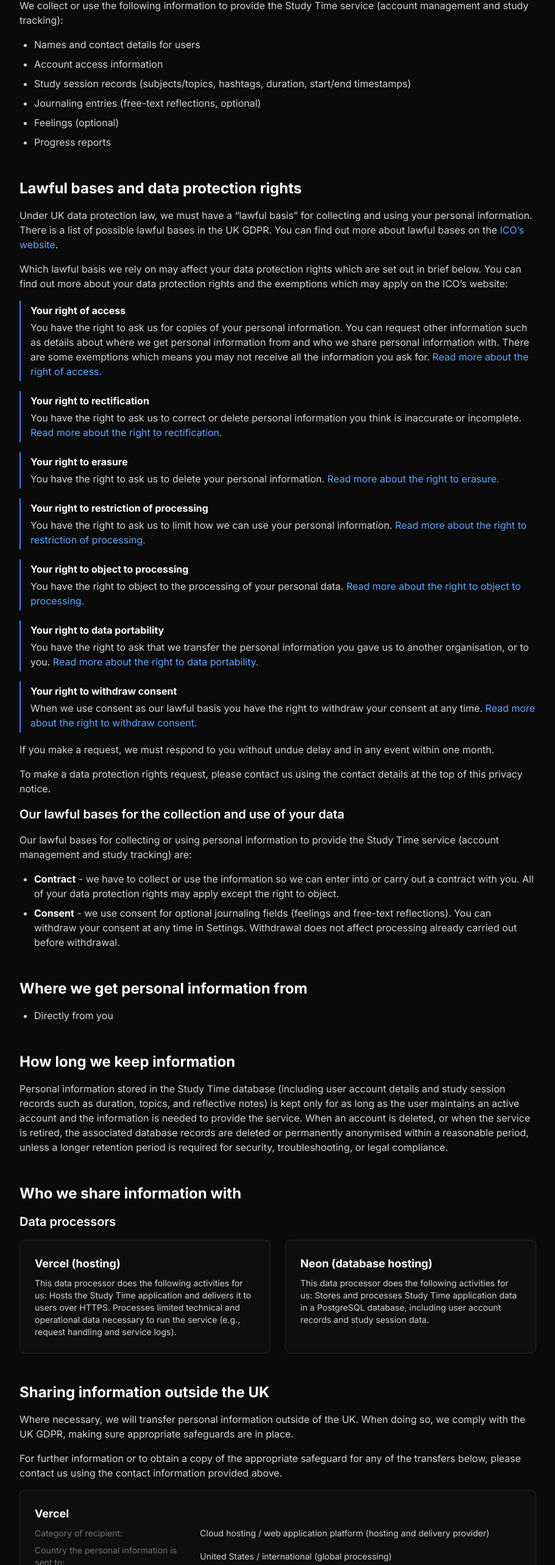
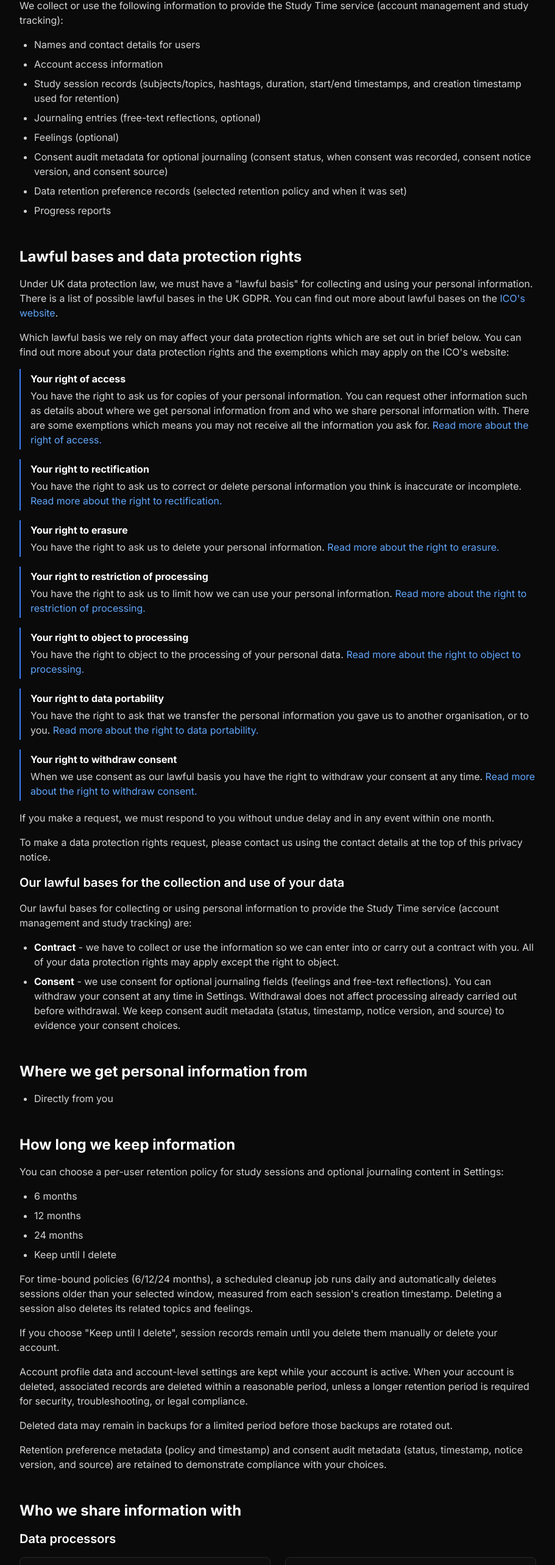
Before and after one commit to filipeapvieira-cmd/studytime, a Next.js app: page /privacy in a window 1280 px wide. Shown: the part 958-3524 px from the top of the page at 61% size, without its empty margins (184-1095 px from the left). Built offline with nearby package versions, Linux system fonts and the light colour scheme; no server answers.

Commit message:
feat: Update privacy policy details and retention options

```diff
--- a/src/app/privacy/page.tsx
+++ b/src/app/privacy/page.tsx
@@ -1,6 +1,8 @@
 import { ArrowLeft } from "lucide-react";
 import Link from "next/link";
 import { buttonVariants } from "@/components/ui/button";
+
+const LAST_UPDATED = "17 February 2026";
 
 export default function PrivacyPage() {
   return (
@@ -100,10 +102,18 @@ export default function PrivacyPage() {
           <li>Account access information</li>
           <li>
             Study session records (subjects/topics, hashtags, duration,
-            start/end timestamps)
+            start/end timestamps, and creation timestamp used for retention)
           </li>
           <li>Journaling entries (free-text reflections, optional)</li>
           <li>Feelings (optional)</li>
+          <li>
+            Consent audit metadata for optional journaling (consent status, when
+            consent was recorded, consent notice version, and consent source)
+          </li>
+          <li>
+            Data retention preference records (selected retention policy and
+            when it was set)
+          </li>
           <li>Progress reports</li>
         </ul>
       </section>
@@ -113,7 +123,7 @@ export default function PrivacyPage() {
           Lawful bases and data protection rights
         </h2>
         <p>
-          Under UK data protection law, we must have a “lawful basis” for
+          Under UK data protection law, we must have a "lawful basis" for
           collecting and using your personal information. There is a list of
           possible lawful bases in the UK GDPR. You can find out more about
           lawful bases on the{" "}
@@ -122,14 +132,14 @@ export default function PrivacyPage() {
             target="_blank"
             className="text-blue-400 hover:underline"
           >
-            ICO’s website
+            ICO's website
           </Link>
           .
         </p>
         <p>
           Which lawful basis we rely on may affect your data protection rights
           which are set out in brief below. You can find out more about your
-          data protection rights and the exemptions which may apply on the ICO’s
+          data protection rights and the exemptions which may apply on the ICO's
           website:
         </p>
         <div className="space-y-4 mt-4">
@@ -262,7 +272,9 @@ export default function PrivacyPage() {
             <strong className="text-white">Consent</strong> - we use consent for
             optional journaling fields (feelings and free-text reflections). You
             can withdraw your consent at any time in Settings. Withdrawal does
-            not affect processing already carried out before withdrawal.
+            not affect processing already carried out before withdrawal. We keep
+            consent audit metadata (status, timestamp, notice version, and
+            source) to evidence your consent choices.
           </li>
         </ul>
       </section>
@@ -281,14 +293,39 @@ export default function PrivacyPage() {
           How long we keep information
         </h2>
         <p>
-          Personal information stored in the Study Time database (including user
-          account details and study session records such as duration, topics,
-          and reflective notes) is kept only for as long as the user maintains
-          an active account and the information is needed to provide the
-          service. When an account is deleted, or when the service is retired,
-          the associated database records are deleted or permanently anonymised
-          within a reasonable period, unless a longer retention period is
-          required for security, troubleshooting, or legal compliance.
+          You can choose a per-user retention policy for study sessions and
+          optional journaling content in Settings:
+        </p>
+        <ul className="list-disc pl-6 space-y-2 text-neutral-300">
+          <li>6 months</li>
+          <li>12 months</li>
+          <li>24 months</li>
+          <li>Keep until I delete</li>
+        </ul>
+        <p>
+          For time-bound policies (6/12/24 months), a scheduled cleanup job runs
+          daily and automatically deletes sessions older than your selected
+          window, measured from each session's creation timestamp. Deleting a
+          session also deletes its related topics and feelings.
+        </p>
+        <p>
+          If you choose "Keep until I delete", session records remain until you
+          delete them manually or delete your account.
+        </p>
+        <p>
+          Account profile data and account-level settings are kept while your
+          account is active. When your account is deleted, associated records
+          are deleted within a reasonable period, unless a longer retention
+          period is required for security, troubleshooting, or legal compliance.
+        </p>
+        <p>
+          Deleted data may remain in backups for a limited period before those
+          backups are rotated out.
+        </p>
+        <p>
+          Retention preference metadata (policy and timestamp) and consent audit
+          metadata (status, timestamp, notice version, and source) are retained
+          to demonstrate compliance with your choices.
         </p>
       </section>
 
@@ -405,14 +442,14 @@ export default function PrivacyPage() {
           privacy notice.
         </p>
         <p>
-          If you remain unhappy with how we’ve used your data after raising a
+          If you remain unhappy with how we've used your data after raising a
           complaint with us, you can also complain to the ICO.
         </p>
 
         <div className="bg-neutral-900/30 p-6 rounded-lg border border-neutral-800 mt-4">
-          <h3 className="font-semibold text-white mb-2">The ICO’s address:</h3>
+          <h3 className="font-semibold text-white mb-2">The ICO's address:</h3>
           <address className="not-italic text-neutral-300 mb-4">
-            Information Commissioner’s Office
+            Information Commissioner's Office
             <br />
             Wycliffe House
             <br />
@@ -448,12 +485,7 @@ export default function PrivacyPage() {
       </section>
 
       <div className="text-sm text-neutral-500 pt-8 border-t border-neutral-800">
-        Last updated:{" "}
-        {new Date().toLocaleDateString("en-GB", {
-          day: "numeric",
-          month: "long",
-          year: "numeric",
-        })}
+        Last updated: {LAST_UPDATED}
       </div>
     </main>
   );
```
